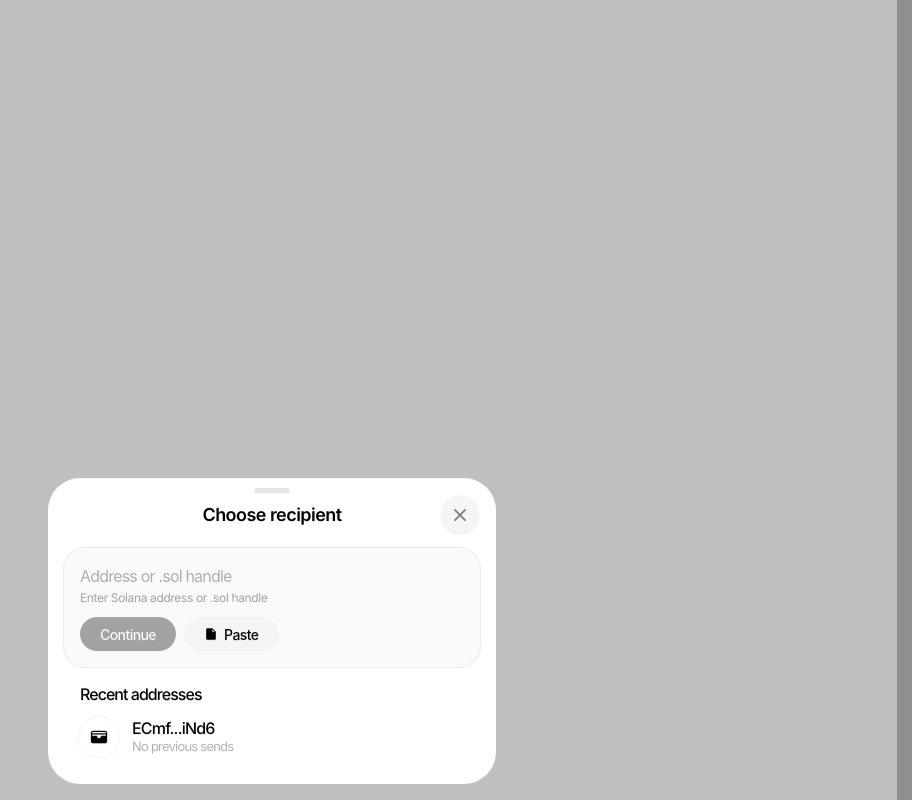
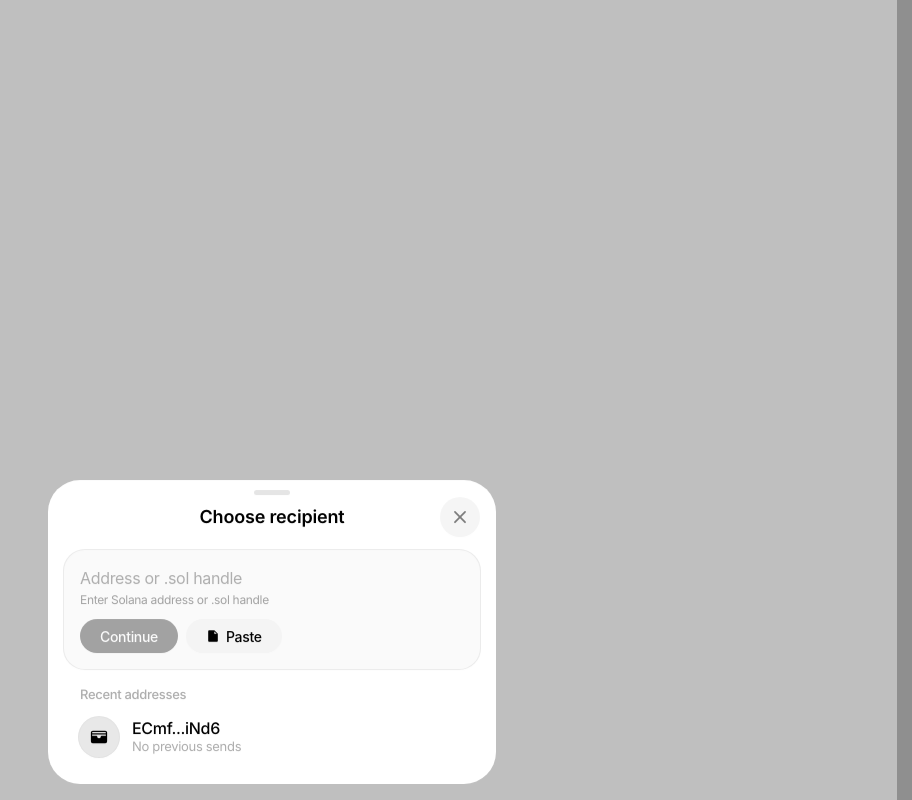
Before and after one commit to elazdi-al/bsa-the-hackathon, a Next.js app: page /choose-recipient in a window 1280 px wide. Shown: the whole page, without its empty margins (368-1280 px from the left). Built offline with nearby package versions, Linux system fonts and the light colour scheme.

Commit message:
fix: recipient sheet uses the app's tracking, section label and recipient glyph

```diff
--- a/app/choose-recipient/_components/address-card.tsx
+++ b/app/choose-recipient/_components/address-card.tsx
@@ -85,7 +85,7 @@ export function AddressCard() {
 
       <StatusLine id={STATUS_ID} status={status} />
 
-      <div className="mt-[11px] flex gap-2 tracking-[-0.035em]">
+      <div className="mt-[11px] flex gap-2">
         <Button type="submit" size="sm" disabled={!resolved}>
           Continue
         </Button>
--- a/app/choose-recipient/_components/recent-addresses.tsx
+++ b/app/choose-recipient/_components/recent-addresses.tsx
@@ -5,7 +5,7 @@ import { RECENT_ADDRESSES, reviewHref, shortAddress } from "../data";
 export function RecentAddresses() {
   return (
     <section aria-labelledby="recent-title" className="mt-4">
-      <h2 id="recent-title" className="px-8 text-[16px] leading-5 font-medium tracking-[-0.06em]">
+      <h2 id="recent-title" className="px-8 text-[13px] leading-[18px] font-medium text-[#adadad]">
         Recent addresses
       </h2>
       <ul className="mt-1.5">
@@ -14,14 +14,14 @@ export function RecentAddresses() {
             <Link
               href={reviewHref(address)}
               transitionTypes={["push"]}
-              className="mx-4 flex items-center gap-3 rounded-[24px] px-[14px] py-1.5 transition-colors duration-150 ease-out focus-visible:outline-2 focus-visible:outline-fuse-blue active:bg-black/[0.03]"
+              className="mx-4 flex items-center gap-3 rounded-[18px] px-[14px] py-1.5 transition-colors duration-150 ease-out focus-visible:outline-2 focus-visible:outline-fuse-blue active:bg-black/[0.04] [@media(hover:hover)]:hover:bg-black/[0.025]"
             >
-              <span className="grid size-[42px] shrink-0 place-items-center rounded-full border border-black/[0.05]">
+              <span className="grid size-[42px] shrink-0 place-items-center rounded-full bg-black/[0.09] shadow-[inset_0_0_0_1px_rgb(0_0_0/0.03)]">
                 <CardholderIcon weight="fill" size={20} />
               </span>
               <span className="flex flex-col">
                 <span className="text-[16px] leading-5 font-medium">{shortAddress(address)}</span>
-                <span className="text-[13px] leading-[18px] tracking-[-0.06em] text-black/30">{note}</span>
+                <span className="text-[13px] leading-[18px] text-[#adadad]">{note}</span>
               </span>
             </Link>
           </li>
--- a/app/choose-recipient/_components/recipient-sheet.tsx
+++ b/app/choose-recipient/_components/recipient-sheet.tsx
@@ -35,10 +35,10 @@ export function RecipientSheet({ open, onOpenChange, onClosed }: Props) {
         <DrawerContent
           aria-describedby={undefined}
           overlayClassName="[view-transition-name:recipient-overlay]"
-          className="h-[calc(100dvh-env(safe-area-inset-top)-12px)] pb-[env(safe-area-inset-bottom)] tracking-[-0.05em] [view-transition-name:recipient-sheet] sm:h-auto sm:pb-5"
+          className="h-[calc(100dvh-env(safe-area-inset-top)-12px)] pb-[env(safe-area-inset-bottom)] tracking-[-0.02em] [view-transition-name:recipient-sheet] sm:h-auto sm:pb-5"
         >
           <header className="relative flex h-11 shrink-0 items-center justify-center">
-            <DrawerTitle className="tracking-[-0.03em]">Choose recipient</DrawerTitle>
+            <DrawerTitle>Choose recipient</DrawerTitle>
             <DrawerClose asChild>
               <BackButton kind="close" className="absolute right-4" />
             </DrawerClose>
--- a/app/choose-recipient/_components/status-line.tsx
+++ b/app/choose-recipient/_components/status-line.tsx
@@ -9,7 +9,7 @@ export function StatusLine({ id, status }: { id: string; status: Status }) {
   const { icon, text } = describe(status);
 
   return (
-    <p id={id} aria-live="polite" className="relative mt-[3px] h-4 text-[12px] leading-4 tracking-[-0.03em] text-black/35">
+    <p id={id} aria-live="polite" className="relative mt-[3px] h-4 text-[12px] leading-4 text-black/35">
       <AnimatePresence initial={false}>
         <motion.span
           key={status.kind === "resolved" ? status.address : status.kind}
```
